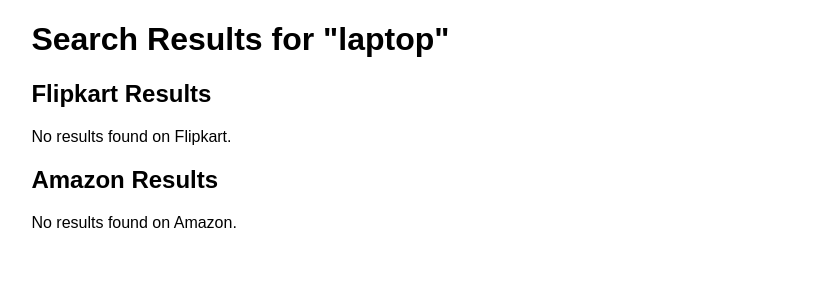
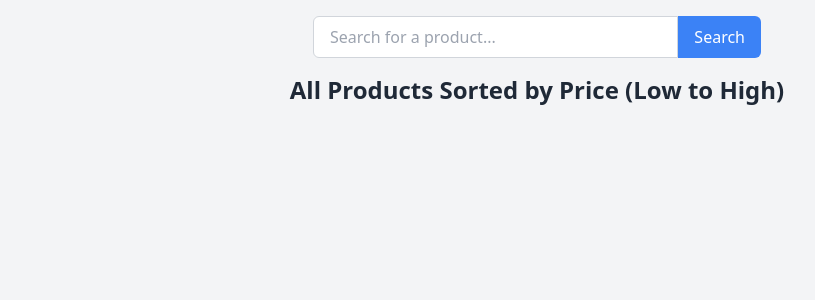
Before and after one commit to aayushh-30/PriCo-The-Ultimate-Price-Comparator, a Django app: page /Comparator/Search/ in a window 1280 px wide. Shown: the top 300 px of the page, without its empty margins (103-918 px from the left). Run offline with Django 5.2, Linux system fonts and the light colour scheme; data that the repository does not hold is empty; some libraries are stand-ins or nearby versions.

Commit message:
Update results.html
chinging the view

```diff
--- a/templates/results.html
+++ b/templates/results.html
@@ -1,45 +1,93 @@
 <!DOCTYPE html>
 <html lang="en">
 <head>
-    <meta charset="UTF-8">
-    <meta name="viewport" content="width=device-width, initial-scale=1.0">
+  <meta charset="UTF-8" />
+  <meta name="viewport" content="width=device-width, initial-scale=1.0"/>
   <title>PriCo by Ayush</title>
-    <style>
-        body { font-family: Arial, sans-serif; }
-        .container { width: 80%; margin: auto; }
-        .product { border: 1px solid #ddd; padding: 15px; margin: 10px 0; border-radius: 5px; }
-        .product img { max-width: 100px; }
-    </style>
+  <script src="https://cdn.tailwindcss.com"></script>
+
+  <script>
+    function cleanPrice(priceStr) {
+      if (!priceStr) return Infinity;
+      return parseFloat(priceStr.replace(/[^\d.]/g, "")) || Infinity;
+    }
+
+    function sortAllProducts() {
+      const container = document.getElementById("products-container");
+      const products = Array.from(container.querySelectorAll(".product"));
+
+      const sorted = products.sort((a, b) => {
+        const priceA = cleanPrice(a.getAttribute("data-price"));
+        const priceB = cleanPrice(b.getAttribute("data-price"));
+        return priceA - priceB;
+      });
+
+      container.innerHTML = "";
+      sorted.forEach(p => container.appendChild(p));
+    }
+
+    function filterProducts() {
+      const searchQuery = document.getElementById("searchInput").value.toLowerCase();
+      const products = document.querySelectorAll(".product");
+
+      products.forEach(product => {
+        const title = product.querySelector("h3").innerText.toLowerCase();
+        if (title.includes(searchQuery)) {
+          product.classList.remove("hidden");
+        } else {
+          product.classList.add("hidden");
+        }
+      });
+    }
+
+    window.onload = sortAllProducts;
+  </script>
 </head>
-<body>
-    <div class="container">
-        <h1>Search Results for "{{ search_query }}"</h1>
+<body class="bg-gray-100 font-sans">
+  <div class="container mx-auto p-4">
+    <!-- Search Bar and Button -->
+    <div class="flex flex-col items-center gap-4 mb-6">
+      <div class="flex w-full max-w-md">
+        <input id="searchInput" type="text" placeholder="Search for a product..."
+               class="flex-grow px-4 py-2 border border-gray-300 rounded-l-md focus:outline-none focus:ring-2 focus:ring-blue-400" />
+        <button onclick="filterProducts()"
+                class="px-4 py-2 bg-blue-500 text-white rounded-r-md hover:bg-blue-600">
+          Search
+        </button>
+      </div>
+      <h1 class="text-2xl font-semibold text-gray-800">All Products Sorted by Price (Low to High)</h1>
+    </div>
 
-        <h2>Flipkart Results</h2>
+    <!-- Products Grid -->
+    <div id="products-container" class="grid gap-6 sm:grid-cols-2 lg:grid-cols-3 xl:grid-cols-4">
       {% for product in flipkart_products %}
-            <div class="product">
-                <img src="{{ product.3 }}" alt="Product Image">
-                <h3>{{ product.0 }}</h3>
-                <p><strong>Price:</strong> {{ product.1 }}</p>
-                <p><strong>Rating:</strong> {{ product.2 }}</p>
-                <a href="{{ product.4 }}" target="_blank">View on Flipkart</a>
+        <div class="product bg-white rounded-xl shadow-md p-4 flex flex-col items-center" data-price="{{ product.1 }}">
+          <img src="{{ product.3 }}" alt="Product Image" class="h-40 object-contain mb-4" />
+          <h3 class="text-lg font-medium text-gray-800 mb-1 text-center">{{ product.0 }}</h3>
+          <p class="text-sm text-gray-600"><strong>Price:</strong> {{ product.1 }}</p>
+          <p class="text-sm text-gray-600"><strong>Rating:</strong> {{ product.2 }}</p>
+          <p class="text-sm text-gray-500 mt-1">Source: Flipkart</p>
+          <a href="{{ product.4 }}" target="_blank"
+             class="mt-3 bg-blue-500 text-white px-4 py-2 rounded-md hover:bg-blue-600 text-sm">
+            View on Flipkart
+          </a>
         </div>
-        {% empty %}
-            <p>No results found on Flipkart.</p>
       {% endfor %}
 
-        <h2>Amazon Results</h2>
       {% for product in amazon_products %}
-            <div class="product">
-                <img src="{{ product.3 }}" alt="Product Image">
-                <h3>{{ product.0 }}</h3>
-                <p><strong>Price:</strong> {{ product.1 }}</p>
-                <p><strong>Rating:</strong> {{ product.2 }}</p>
-                <a href="{{ product.4 }}" target="_blank">View on Amazon</a>
+        <div class="product bg-white rounded-xl shadow-md p-4 flex flex-col items-center" data-price="{{ product.1 }}">
+          <img src="{{ product.3 }}" alt="Product Image" class="h-40 object-contain mb-4" />
+          <h3 class="text-lg font-medium text-gray-800 mb-1 text-center">{{ product.0 }}</h3>
+          <p class="text-sm text-gray-600"><strong>Price:</strong> {{ product.1 }}</p>
+          <p class="text-sm text-gray-600"><strong>Rating:</strong> {{ product.2 }}</p>
+          <p class="text-sm text-gray-500 mt-1">Source: Amazon</p>
+          <a href="{{ product.4 }}" target="_blank"
+             class="mt-3 bg-orange-500 text-white px-4 py-2 rounded-md hover:bg-orange-600 text-sm">
+            View on Amazon
+          </a>
         </div>
-        {% empty %}
-            <p>No results found on Amazon.</p>
       {% endfor %}
+    </div>
   </div>
 </body>
 </html>
```
Lines whose indentation alone changed are shown as unchanged.
